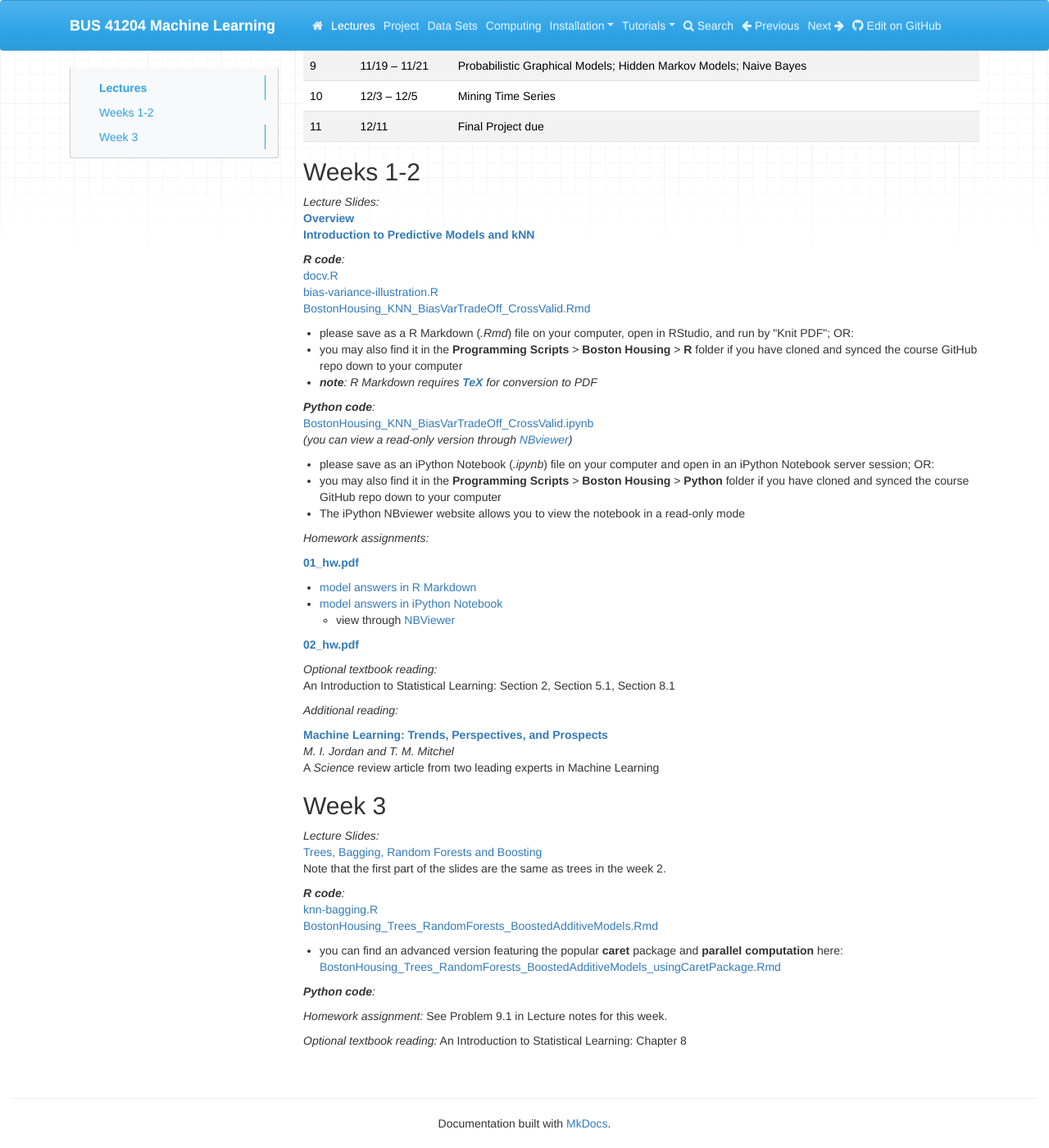
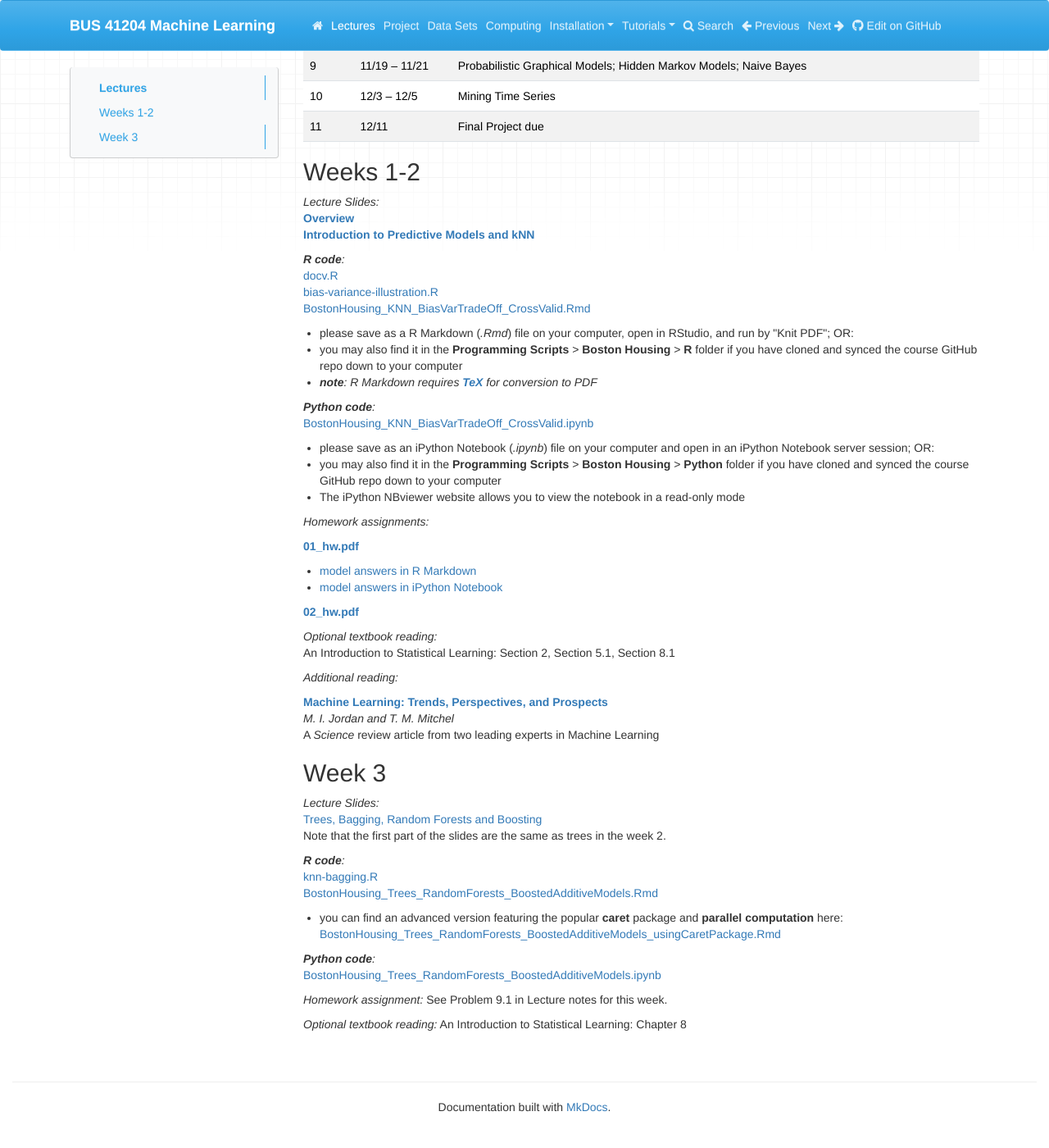
Before and after one commit to ChicagoBoothML/MachineLearning_Fall2015, an MkDocs documentation site: the page built from docs/Syllabus.md, in a window 1280 px wide and 1400 px high, scrolled down 474 px. Shown: the whole window at 82% size. Built offline with MkDocs 1.6.1, drawn with Linux system fonts in a browser that asks for light colours; nearby versions of some CDN libraries; old or Windows-style settings are respelled for this version of MkDocs.

Commit message:
add Boston Housing (Trees, Bagging & Boosting) .ipynb script for Lecture 03

```diff
--- a/docs/Syllabus.md
+++ b/docs/Syllabus.md
@@ -35,8 +35,7 @@ if you have cloned and synced the course GitHub repo down to your computer
 - _**note**: R Markdown requires [**TeX**](Installation/TeX) for conversion to PDF_
 
 _**Python code**:_ <br>
-[BostonHousing_KNN_BiasVarTradeOff_CrossValid.ipynb](http://raw.githubusercontent.com/ChicagoBoothML/MachineLearning_Fall2015/master/Programming%20Scripts/Boston%20Housing/Python/BostonHousing_KNN_BiasVarTradeOff_CrossValid.ipynb)<br>
-_(you can view a read-only version through [NBviewer](http://nbviewer.ipython.org/github/ChicagoBoothML/MachineLearning_Fall2015/blob/master/Programming%20Scripts/Boston%20Housing/Python/BostonHousing_KNN_BiasVarTradeOff_CrossValid.ipynb))_
+[BostonHousing_KNN_BiasVarTradeOff_CrossValid.ipynb](https://github.com/ChicagoBoothML/MachineLearning_Fall2015/blob/master/Programming%20Scripts/Boston%20Housing/Python/BostonHousing_KNN_BiasVarTradeOff_CrossValid.ipynb)
 
 - please save as an iPython Notebook (_.ipynb_) file on your computer and open in an iPython Notebook server session; OR:
 - you may also find it in the **Programming Scripts** > **Boston Housing** > **Python** folder
@@ -48,8 +47,7 @@ _Homework assignments:_ <br>
 [**01_hw.pdf**](Syllabus/01_hw.pdf)
 
 - [model answers in R Markdown](https://raw.githubusercontent.com/ChicagoBoothML/MachineLearning_Fall2015/master/Programming%20Scripts/Used%20Cars/R/UsedCars_HW01ans.Rmd)
-- [model answers in iPython Notebook](https://raw.githubusercontent.com/ChicagoBoothML/MachineLearning_Fall2015/master/Programming%20Scripts/Used%20Cars/Python/UsedCars_HW01ans.ipynb)
-    - view through [NBViewer](http://nbviewer.ipython.org/github/ChicagoBoothML/MachineLearning_Fall2015/blob/master/Programming%20Scripts/Used%20Cars/Python/UsedCars_HW01ans.ipynb)
+- [model answers in iPython Notebook](https://github.com/ChicagoBoothML/MachineLearning_Fall2015/blob/master/Programming%20Scripts/Used%20Cars/Python/UsedCars_HW01ans.ipynb)
 
 [**02_hw.pdf**](Syllabus/02_hw.pdf)
 
@@ -77,6 +75,8 @@ _**R code**:_ <br>
 - you can find an advanced version featuring the popular **caret** package and **parallel computation** here: [BostonHousing_Trees_RandomForests_BoostedAdditiveModels_usingCaretPackage.Rmd](https://raw.githubusercontent.com/ChicagoBoothML/MachineLearning_Fall2015/master/Programming%20Scripts/Boston%20Housing/R/BostonHousing_Trees_RandomForests_BoostedAdditiveModels_usingCaretPackage.Rmd)
 
 _**Python code**:_ <br>
+[BostonHousing_Trees_RandomForests_BoostedAdditiveModels.ipynb](https://github.com/ChicagoBoothML/MachineLearning_Fall2015/blob/master/Programming%20Scripts/Boston%20Housing/Python/BostonHousing_Trees_RandomForests_BoostedAdditiveModels.ipynb)
+
 
 
 _Homework assignment:_ See Problem 9.1 in Lecture notes for this week.
```
